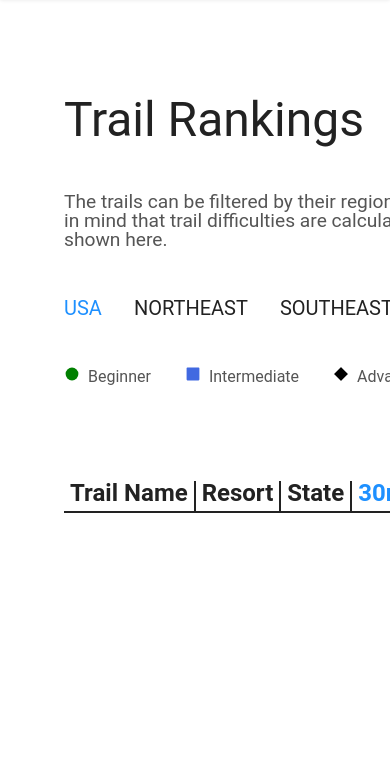
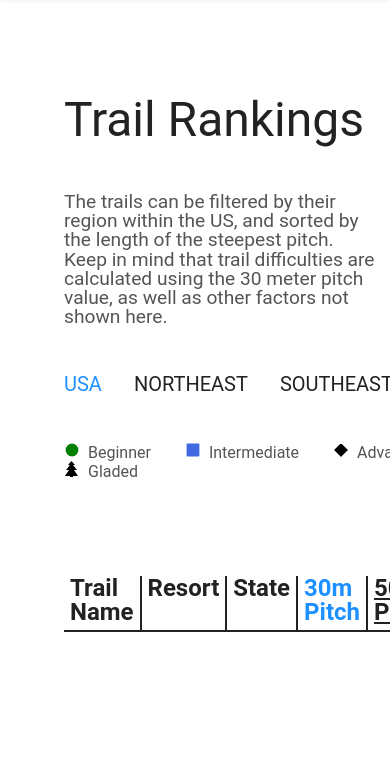
Before and after one commit to joshua-coppola/steep-seeker, a Flask app: page /trail-rankings in a window 390 px wide; the page is wider, and only the part inside the window is pictured. Shown: the part 64-823 px from the top of that part. Run offline with Flask 2, Linux system fonts and the light colour scheme; data that the repository does not hold is empty.

Commit message:
slightly better responsive design, still a long way to go

```diff
--- a/static/page.css
+++ b/static/page.css
@@ -58,7 +58,7 @@ main {
   padding: 32px;
   display: grid;
   grid-template-rows: min-content 1fr;
-  grid-template-columns: 1fr var(--center-width) 1fr;
+  grid-template-columns: 1fr minmax(auto, var(--center-width)) 1fr;
   gap: 32px;
 }
 #title {
@@ -88,7 +88,8 @@ h2 {
 p.detail {
   font-size: 1.2rem;
   color: var(--color-secondary);
-  max-width: 900px;
+  width: clamp(200px, auto, 900px);
+  max-width: 80vw;
 }
 p.copy {
   font-size: 1.2rem;
--- a/static/rankings.css
+++ b/static/rankings.css
@@ -4,6 +4,7 @@ main {
 
 .ranking-sort {
   display: flex;
+  flex-wrap: wrap;
   align-items: center;
   font-size: 1.25rem;
   text-transform: uppercase;
@@ -23,7 +24,7 @@ main {
   white-space: nowrap;
   display: inline;
   margin-top: 8px;
-  margin-right: 30px;
+  margin-right: 32px;
   color: var(--color-secondary);
 }
 
--- a/static/trail_rankings.css
+++ b/static/trail_rankings.css
@@ -4,6 +4,7 @@ main {
 
 .ranking-sort {
   display: flex;
+  flex-wrap: wrap;
   align-items: center;
   font-size: 1.25rem;
   text-transform: uppercase;
```
Also changed, not shown: static/base.css (indentation only).
